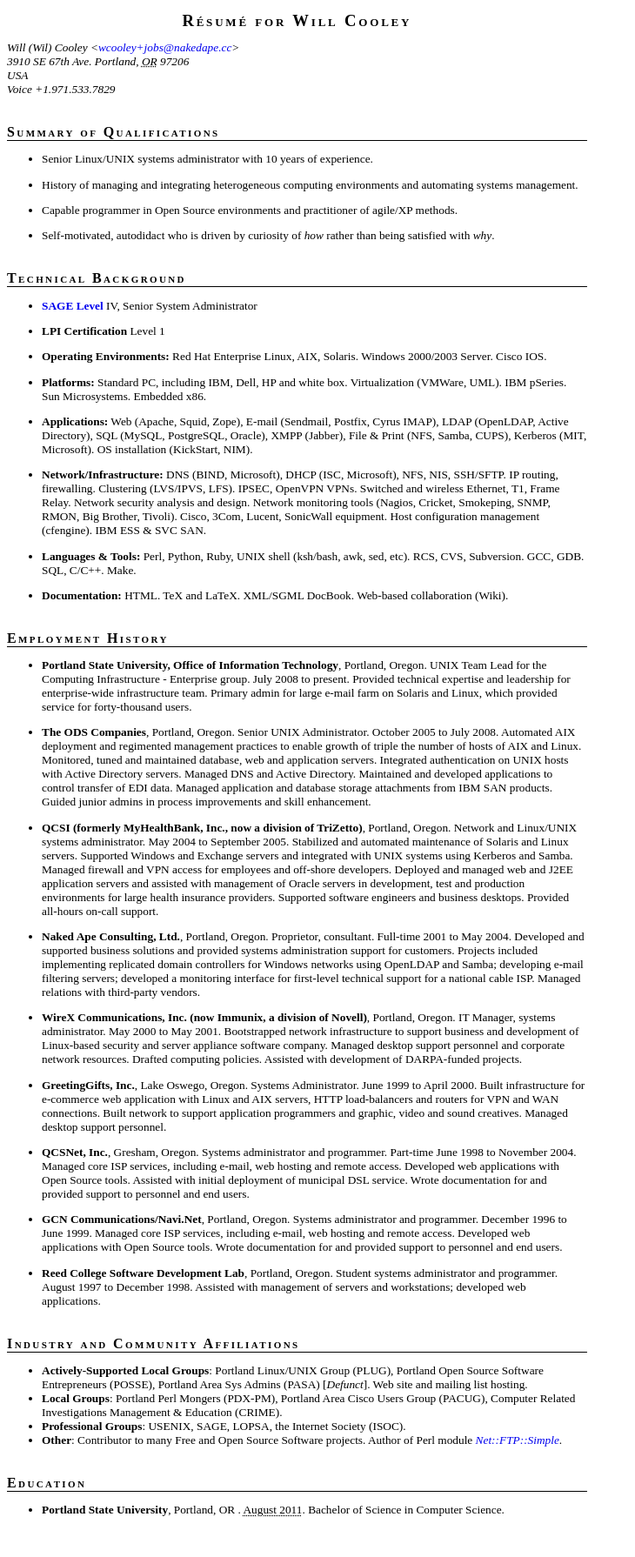
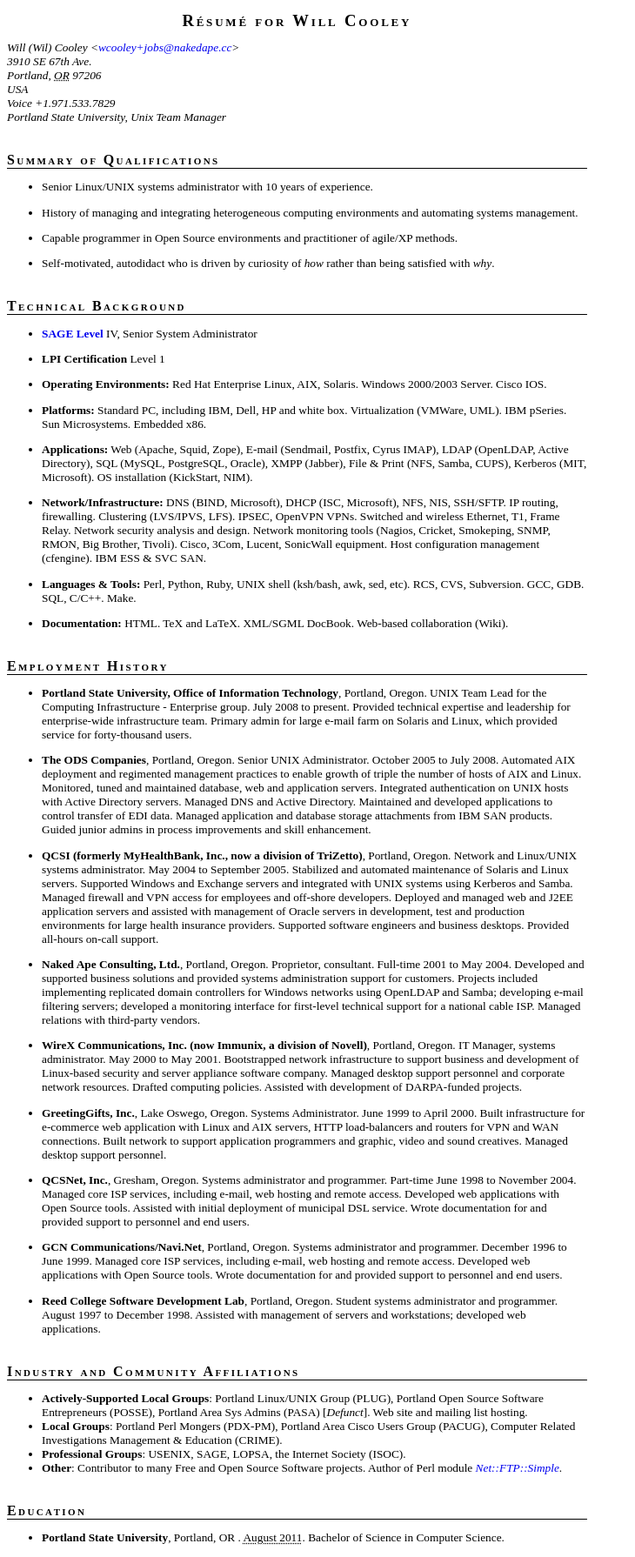
Before and after one commit to wcooley/wcooley.github.io, a Jekyll site: the page built from about/wcooley/resume_wcooley/index.html, in a window 1280 px wide. Shown: the whole page at 87% size, without its empty margins (0-730 px from the left). Built offline with Jekyll 4.4.1, drawn with Linux system fonts in a browser that asks for light colours; before the commit the page ends 1758 px from its top, so only the background shows below that.

Commit message:
More tweaking

```diff
--- a/about/wcooley/resume_wcooley/index.html
+++ b/about/wcooley/resume_wcooley/index.html
@@ -54,7 +54,7 @@ title: Resume for Wil Cooley
     </span>
     &lt;<span class="email"><a href="mailto:wcooley+jobs&#64;nakedape.cc">wcooley+jobs&#64;nakedape.cc</a></span>&gt;<br />
     <span class="adr">
-        <span class="street-address">3910 SE 67th Ave.</span>
+        <span class="street-address">3910 SE 67th Ave.</span><br/>
         <span class="locality">Portland</span>,
         <abbr class="region" title="Oregon">OR</abbr>
         <span class="postal-code">97206</span><br />
@@ -62,6 +62,8 @@ title: Resume for Wil Cooley
     </span>
     <span class="tel">
         <span class="type">Voice</span> +1.971.533.7829</span><br />
+    <span class="organization">Portland State University</span>,
+    <span class="role">Unix Team Manager</span>
 </address>
 </div>
 
@@ -239,7 +241,7 @@ title: Resume for Wil Cooley
             <span class="locality">Portland</span>,
             <span class="region" title="Oregon">OR</span>
         </span>.
-        <abbr class="dtend" title="2011-08">August 2011</abbr>.
+        <abbr class="dtstart" title="2011-08">August 2011</abbr>.
         <span class="summary">Bachelor of Science in Computer Science</span>.</p>
         </li>
 </ul>
```
